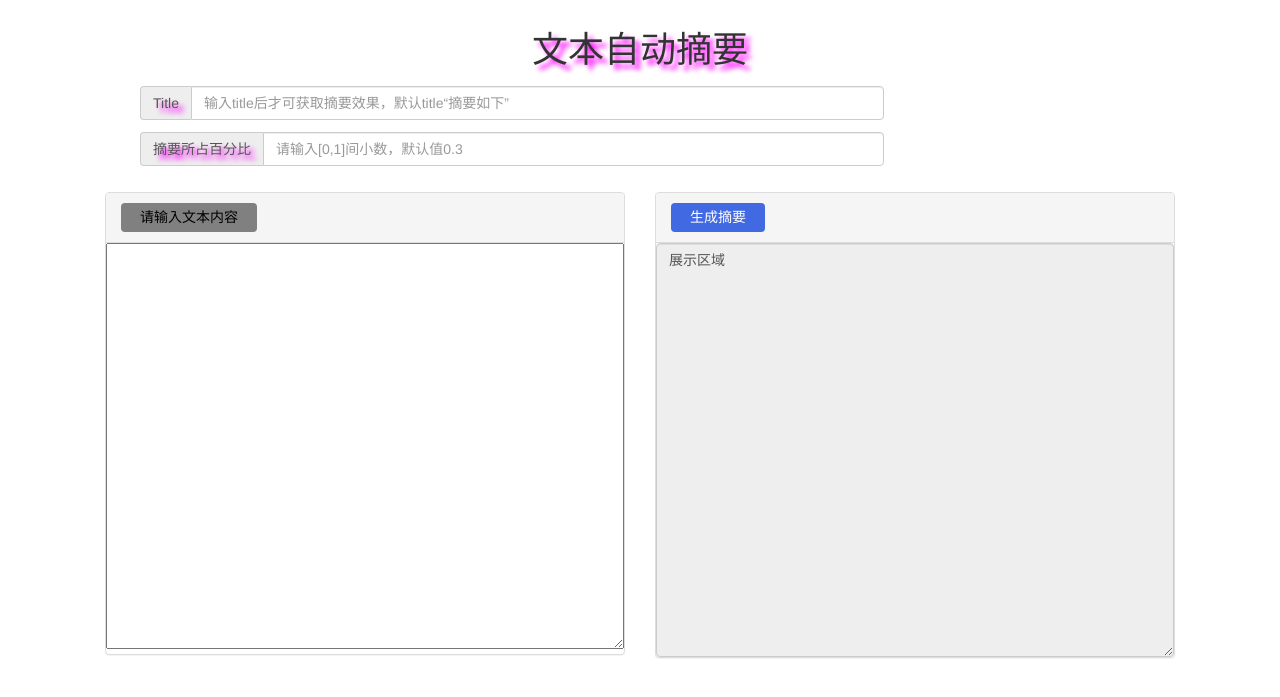
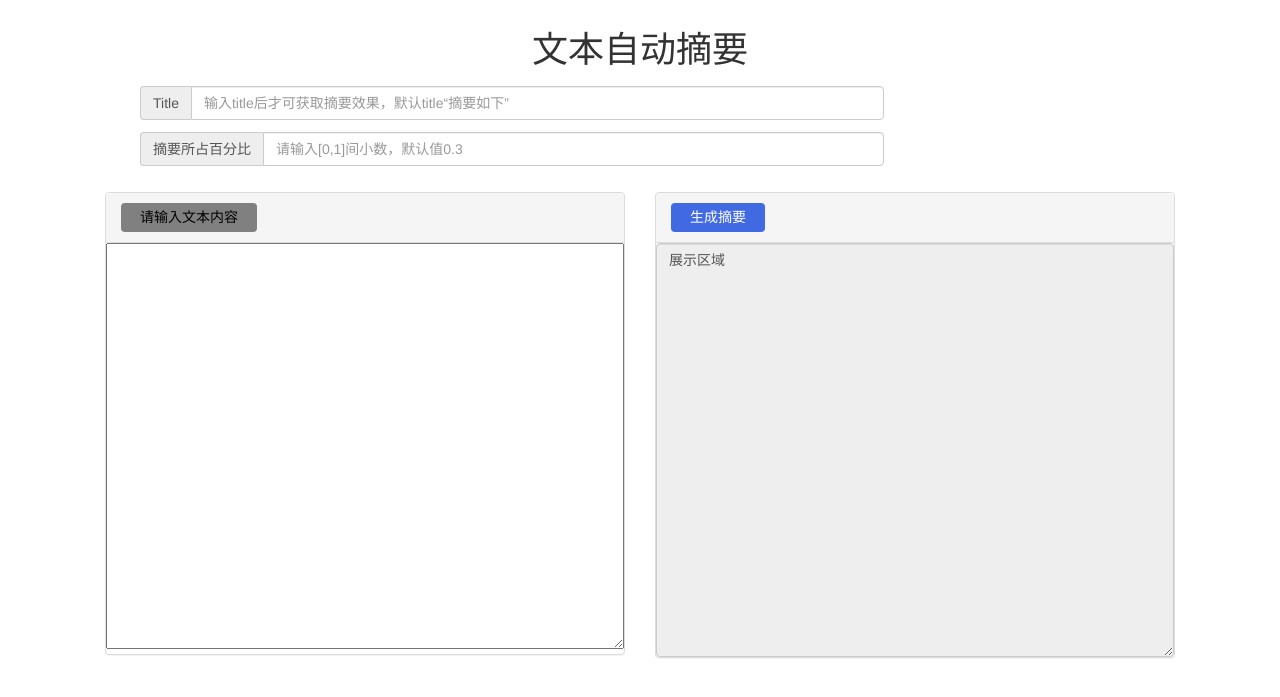
Before and after one commit to NLP-Rocket-Group/OursRepository, a Flask app: page /start in a window 1280 px wide. Shown: the top 697 px of the page. Run offline with Flask 2, Linux system fonts and the light colour scheme; some libraries are stand-ins or nearby versions.

Commit message:
Update css.css
去除紫色阴影

```diff
--- a/text-abstract-extraction/static/css.css
+++ b/text-abstract-extraction/static/css.css
@@ -5,7 +5,7 @@
     padding-bottom:20px;
 }
 .title-first{
-text-shadow: 5px 5px 5px #FF00FF;
+text-shadow: #FF00FF;
 padding-top: 10px;
 }
 .my-input{
```
